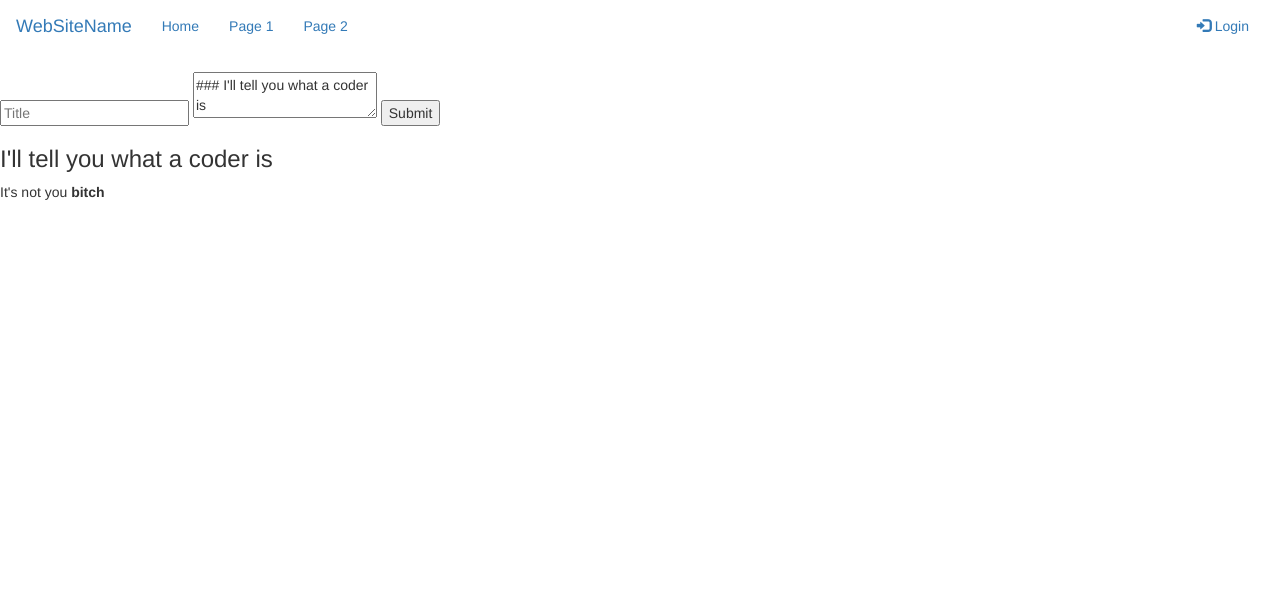
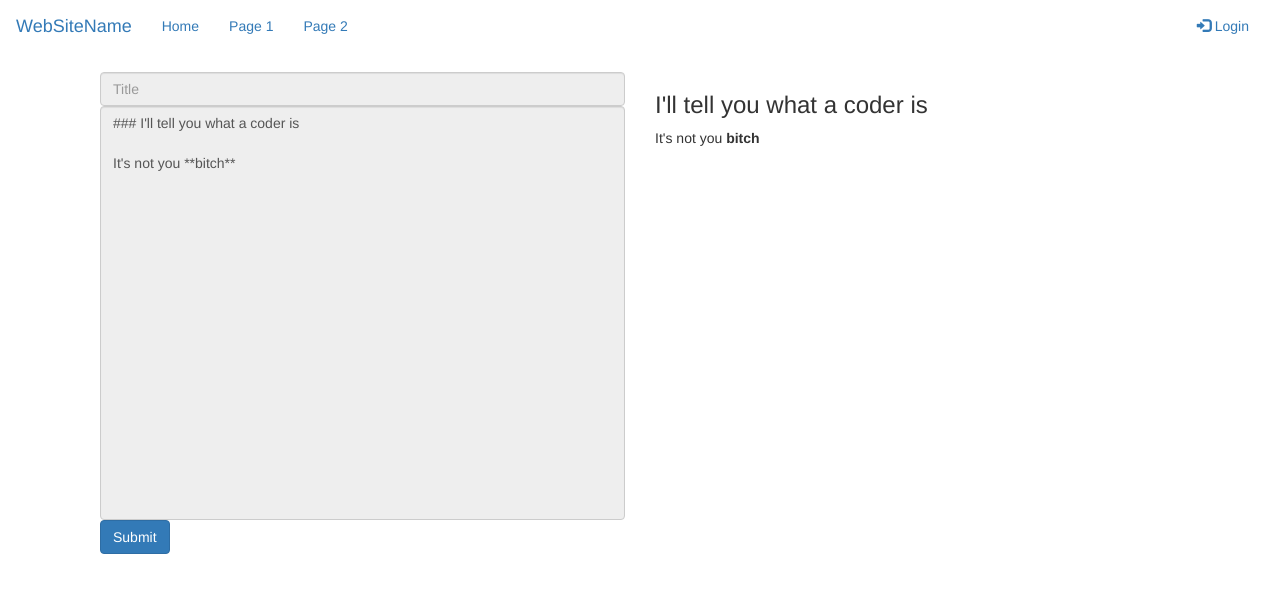
Before and after one commit to static-code-generators/kharghost, a Django app: template blog/templates/blog/create_post.html in a window 1280 px wide. Shown: the top 593 px of the page. Run offline with Django 3.2, Linux system fonts and the light colour scheme; the template is opened without the code that fills it: values named after a table or form of the project are taken from there, others are empty; data comes from the database, SQL or seed files in the repository; some libraries are stand-ins or nearby versions.

Commit message:
views: Update new post page

```diff
--- a/blog/templates/blog/create_post.html
+++ b/blog/templates/blog/create_post.html
@@ -7,14 +7,26 @@
 {% endblock head %}
 
 {% block body %}
-	<form action="/new/" method="post">
-	  {% csrf_token %}
-	  <input type="text" id="title" name="title" placeholder="Title"></input>
-	  <textarea name="text" id="text-input" oninput="this.editor.update()">{{ post.markdown_text }}</textarea>
-	  <button type="submit">Submit</button>
-	</form>
 
-	<div id="preview"> </div>
+    <div class="container">
+		<div id="edit-mode" class="col-sm-12">
+			<div class="col-sm-6">
+				<form action="/new/" method="post">
+				{% csrf_token %}
+				<input type="text" class="form-control" id="title" name="title" placeholder="Title"></input>
+				<textarea placeholder="Type your post content in markdown here..." name="text" id="text-input"
+				rows="20" class="col-sm-12 form-control"
+				style="resize: none; height: 100%;"
+				oninput="this.editor.update()">{{ post.markdown_text }}</textarea>
+			 <button class="btn btn-primary" type="submit">Submit</button>
+			</div>
+			</form>
+			<div id="preview" class="col-sm-6">
+				<!-- MD Preview -->
+			</div>
+		</div>
+    </div>
 
     <script src="{% static "blog/js/mdpreview.js" %}"></script>
+
 {% endblock body %}
```
